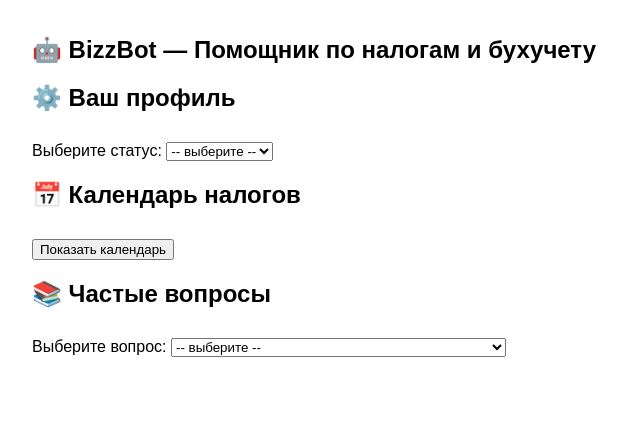
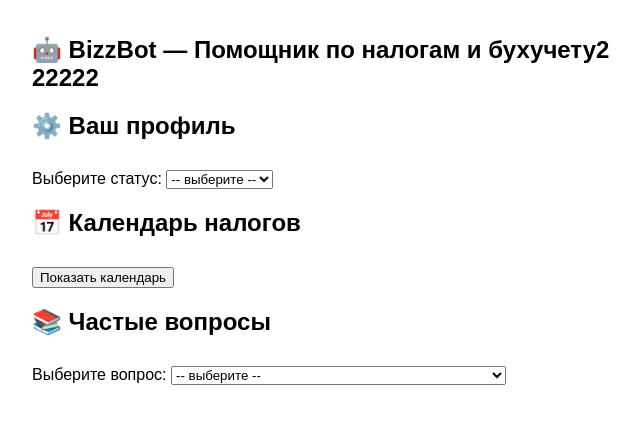
Before and after one commit to areshovartem/bizzbot, a plain HTML site: page index.html in a window 1280 px wide. Shown: the whole page, without its empty margins (308-948 px from the left). Drawn offline with Linux system fonts and the light colour scheme.

Commit message:
Add files via upload

```diff
--- a/index.html
+++ b/index.html
@@ -10,7 +10,7 @@
   </style>
 </head>
 <body>
-  <h1>🤖 BizzBot — Помощник по налогам и бухучету</h1>
+  <h1>🤖 BizzBot — Помощник по налогам и бухучету2 22222</h1>
 
   <h2>⚙️ Ваш профиль</h2>
   <label for="statusSelect">Выберите статус:</label>
```
